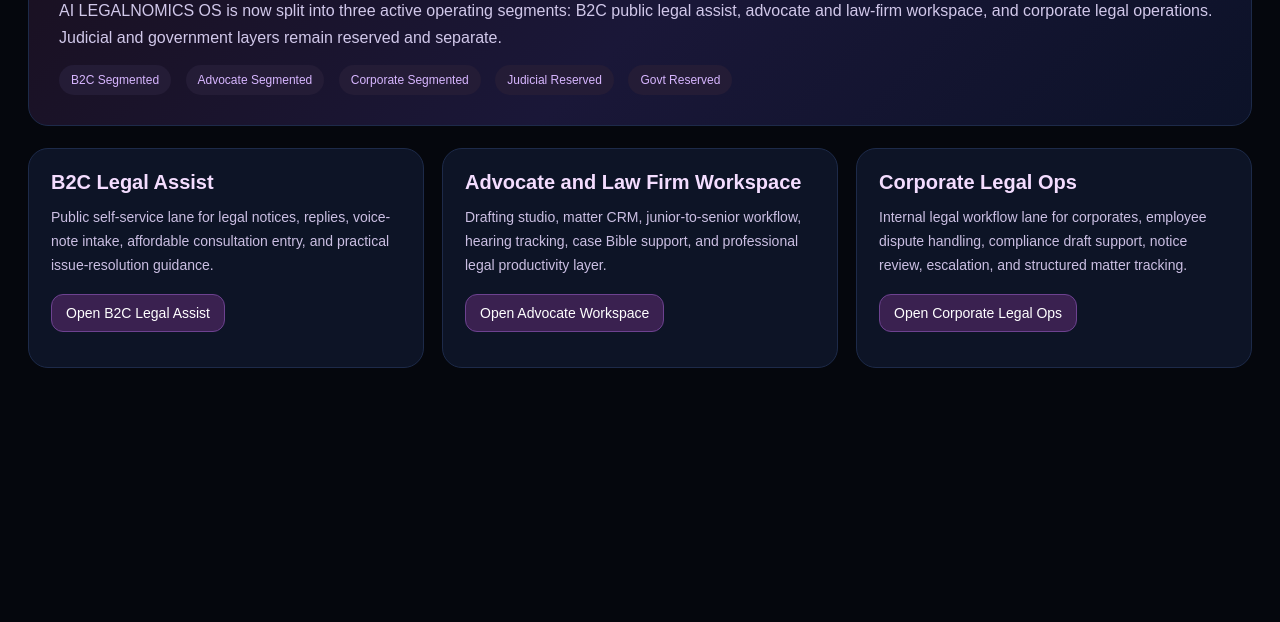
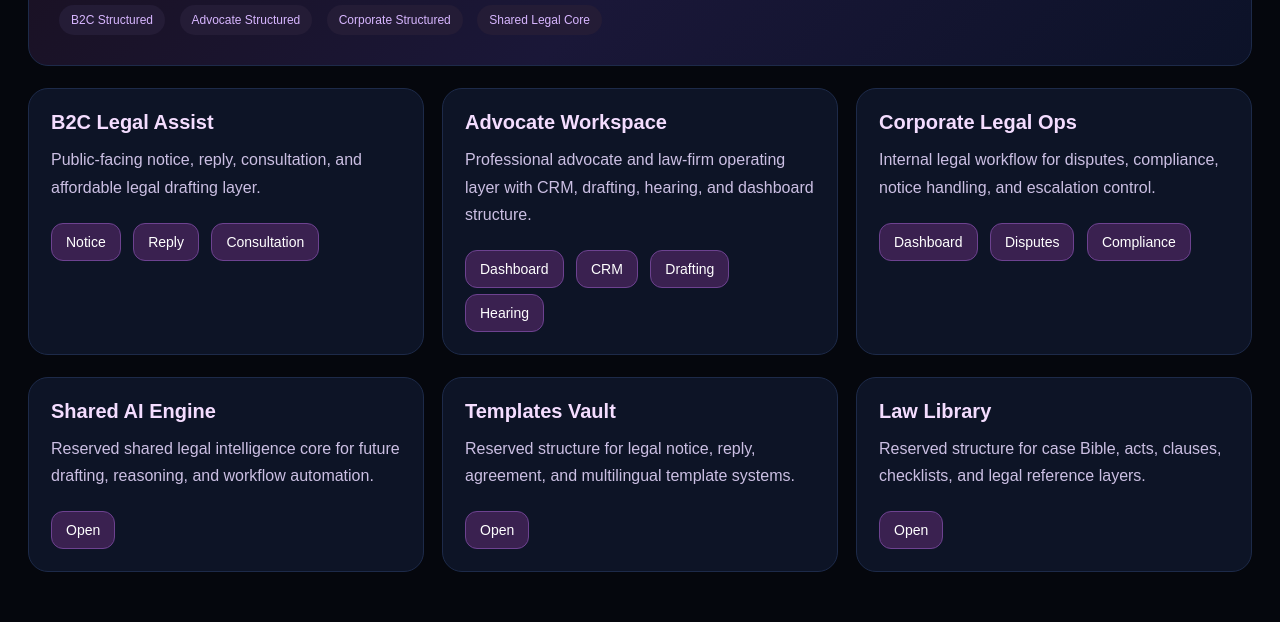
Before and after one commit to avinashhni/hni-world-os, a website: page legalnomics/index.html in a window 1280 px wide. Shown: the part 207-829 px from the top of the page. Before the commit the page ends 800 px from the top, so only its background shows below. Drawn offline with Linux system fonts and the light colour scheme.

Commit message:
Build LEGALNOMICS master structure sub-pages

```diff
--- a/legalnomics/index.html
+++ b/legalnomics/index.html
@@ -3,32 +3,21 @@
 <head>
   <meta charset="UTF-8" />
   <meta name="viewport" content="width=device-width, initial-scale=1.0" />
-  <title>AI LEGALNOMICS OS</title>
+  <title>AI LEGALNOMICS OS - Master Structure</title>
   <style>
     * { box-sizing: border-box; margin: 0; padding: 0; }
     body { font-family: Arial, sans-serif; background: #05070d; color: #fff; min-height: 100vh; }
     .wrap { max-width: 1540px; margin: auto; padding: 28px; }
-    .top { display:flex; justify-content:space-between; align-items:center; margin-bottom:22px; gap:12px; flex-wrap:wrap; }
-    .pill { padding:10px 14px; border-radius:999px; background:#1b1626; color:#f0b7ff; border:1px solid #5b3c73; font-size:14px; }
-    .hero,.module { background:#0d1426; border:1px solid #1d2a49; border-radius:20px; }
+    .hero,.panel,.card { background:#0d1426; border:1px solid #1d2a49; border-radius:20px; }
     .hero { padding:30px; margin-bottom:22px; background:linear-gradient(135deg,#1a1020,#1a1738,#0c1228); }
     .hero h1 { font-size:34px; margin-bottom:12px; }
     .hero p { color:#d1c8ea; line-height:1.7; }
     .tags span { display:inline-block; margin:14px 10px 0 0; padding:8px 12px; border-radius:999px; background:#241c36; color:#d7b6ff; font-size:12px; }
     .three { display:grid; grid-template-columns:repeat(3,1fr); gap:18px; margin-bottom:22px; }
-    .module { padding:22px; min-height: 220px; }
-    .module h3 { font-size:20px; margin-bottom:12px; color:#f4ddff; }
-    .module p { color:#cbbfe3; line-height:1.7; font-size:14px; margin-bottom:16px; }
-    .btn {
-      display:inline-block;
-      padding:10px 14px;
-      border-radius:12px;
-      background:#3a2150;
-      border:1px solid #6d4290;
-      color:#fff;
-      text-decoration:none;
-      font-size:14px;
-    }
+    .card { padding:22px; }
+    .card h3 { margin-bottom:12px; font-size:20px; color:#f4ddff; }
+    .card p { color:#cbbfe3; line-height:1.7; margin-bottom:16px; }
+    .btn { display:inline-block; padding:10px 14px; border-radius:12px; background:#3a2150; border:1px solid #6d4290; color:#fff; text-decoration:none; font-size:14px; margin:6px 8px 0 0; }
     a.back { color:#bba9ff; text-decoration:none; display:inline-block; margin-bottom:16px; }
     @media (max-width:1100px){ .three{grid-template-columns:repeat(2,1fr);} }
     @media (max-width:760px){ .three{grid-template-columns:1fr;} }
@@ -38,53 +27,64 @@
   <div class="wrap">
     <a class="back" href="/">Back to HNI WORLD OS</a>
 
-    <div class="top">
-      <h2>AI LEGALNOMICS OS</h2>
-      <div class="pill">Deep Wave 5</div>
-    </div>
-
     <section class="hero">
-      <h1>LEGALNOMICS Operating Segments</h1>
+      <h1>AI LEGALNOMICS OS - Master Structure</h1>
       <p>
-        AI LEGALNOMICS OS is now split into three active operating segments:
-        B2C public legal assist, advocate and law-firm workspace, and corporate legal operations.
-        Judicial and government layers remain reserved and separate.
+        LEGALNOMICS is now structured into B2C, Advocate, Corporate, and Shared legal intelligence system layers.
+        Judicial and government verticals remain reserved outside this active structure.
       </p>
       <div class="tags">
-        <span>B2C Segmented</span>
-        <span>Advocate Segmented</span>
-        <span>Corporate Segmented</span>
-        <span>Judicial Reserved</span>
-        <span>Govt Reserved</span>
+        <span>B2C Structured</span>
+        <span>Advocate Structured</span>
+        <span>Corporate Structured</span>
+        <span>Shared Legal Core</span>
       </div>
     </section>
 
     <section class="three">
-      <div class="module">
+      <div class="card">
         <h3>B2C Legal Assist</h3>
-        <p>
-          Public self-service lane for legal notices, replies, voice-note intake, affordable consultation entry,
-          and practical issue-resolution guidance.
-        </p>
-        <a class="btn" href="/legalnomics/b2c/">Open B2C Legal Assist</a>
+        <p>Public-facing notice, reply, consultation, and affordable legal drafting layer.</p>
+        <a class="btn" href="/legalnomics/b2c/notice/">Notice</a>
+        <a class="btn" href="/legalnomics/b2c/reply/">Reply</a>
+        <a class="btn" href="/legalnomics/b2c/consultation/">Consultation</a>
       </div>
 
-      <div class="module">
-        <h3>Advocate and Law Firm Workspace</h3>
-        <p>
-          Drafting studio, matter CRM, junior-to-senior workflow, hearing tracking, case Bible support,
-          and professional legal productivity layer.
-        </p>
-        <a class="btn" href="/legalnomics/advocate/">Open Advocate Workspace</a>
+      <div class="card">
+        <h3>Advocate Workspace</h3>
+        <p>Professional advocate and law-firm operating layer with CRM, drafting, hearing, and dashboard structure.</p>
+        <a class="btn" href="/legalnomics/advocate/dashboard/">Dashboard</a>
+        <a class="btn" href="/legalnomics/advocate/crm/">CRM</a>
+        <a class="btn" href="/legalnomics/advocate/drafting/">Drafting</a>
+        <a class="btn" href="/legalnomics/advocate/hearing/">Hearing</a>
       </div>
 
-      <div class="module">
+      <div class="card">
         <h3>Corporate Legal Ops</h3>
-        <p>
-          Internal legal workflow lane for corporates, employee dispute handling, compliance draft support,
-          notice review, escalation, and structured matter tracking.
-        </p>
-        <a class="btn" href="/legalnomics/corporate/">Open Corporate Legal Ops</a>
+        <p>Internal legal workflow for disputes, compliance, notice handling, and escalation control.</p>
+        <a class="btn" href="/legalnomics/corporate/dashboard/">Dashboard</a>
+        <a class="btn" href="/legalnomics/corporate/disputes/">Disputes</a>
+        <a class="btn" href="/legalnomics/corporate/compliance/">Compliance</a>
+      </div>
+    </section>
+
+    <section class="three">
+      <div class="card">
+        <h3>Shared AI Engine</h3>
+        <p>Reserved shared legal intelligence core for future drafting, reasoning, and workflow automation.</p>
+        <a class="btn" href="/legalnomics/shared/ai-engine/">Open</a>
+      </div>
+
+      <div class="card">
+        <h3>Templates Vault</h3>
+        <p>Reserved structure for legal notice, reply, agreement, and multilingual template systems.</p>
+        <a class="btn" href="/legalnomics/shared/templates/">Open</a>
+      </div>
+
+      <div class="card">
+        <h3>Law Library</h3>
+        <p>Reserved structure for case Bible, acts, clauses, checklists, and legal reference layers.</p>
+        <a class="btn" href="/legalnomics/shared/law-library/">Open</a>
       </div>
     </section>
   </div>
```
Also changed, not shown: legalnomics/advocate/crm/index.html (added, +1 -0 lines), legalnomics/advocate/dashboard/index.html (added, +1 -0 lines), legalnomics/advocate/drafting/index.html (added, +1 -0 lines), legalnomics/advocate/hearing/index.html (added, +1 -0 lines), legalnomics/b2c/consultation/index.html (added, +1 -0 lines), legalnomics/b2c/notice/index.html (added, +1 -0 lines), legalnomics/b2c/reply/index.html (added, +1 -0 lines), legalnomics/corporate/compliance/index.html (added, +1 -0 lines), legalnomics/corporate/dashboard/index.html (added, +1 -0 lines), legalnomics/corporate/disputes/index.html (added, +1 -0 lines), legalnomics/shared/ai-engine/index.html (added, +1 -0 lines), legalnomics/shared/law-library/index.html (added, +1 -0 lines), legalnomics/shared/templates/index.html (added, +1 -0 lines).
